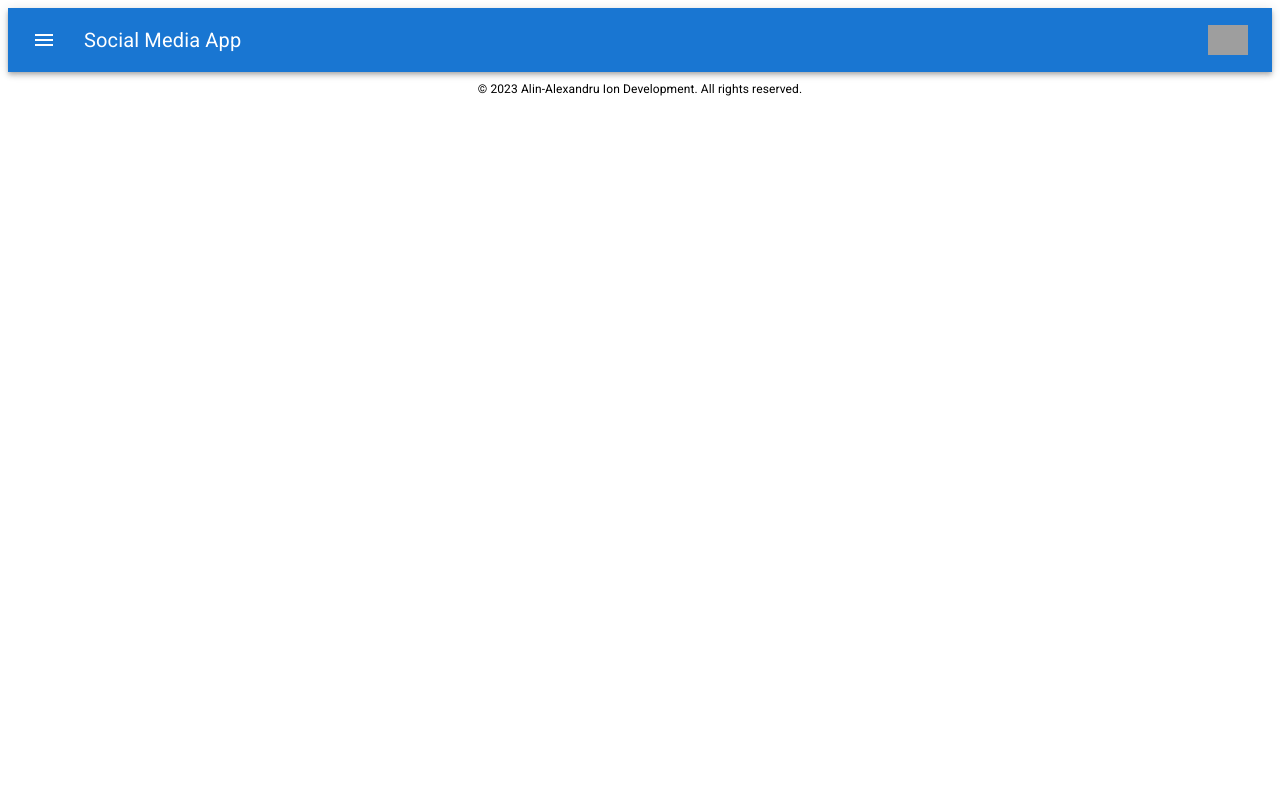
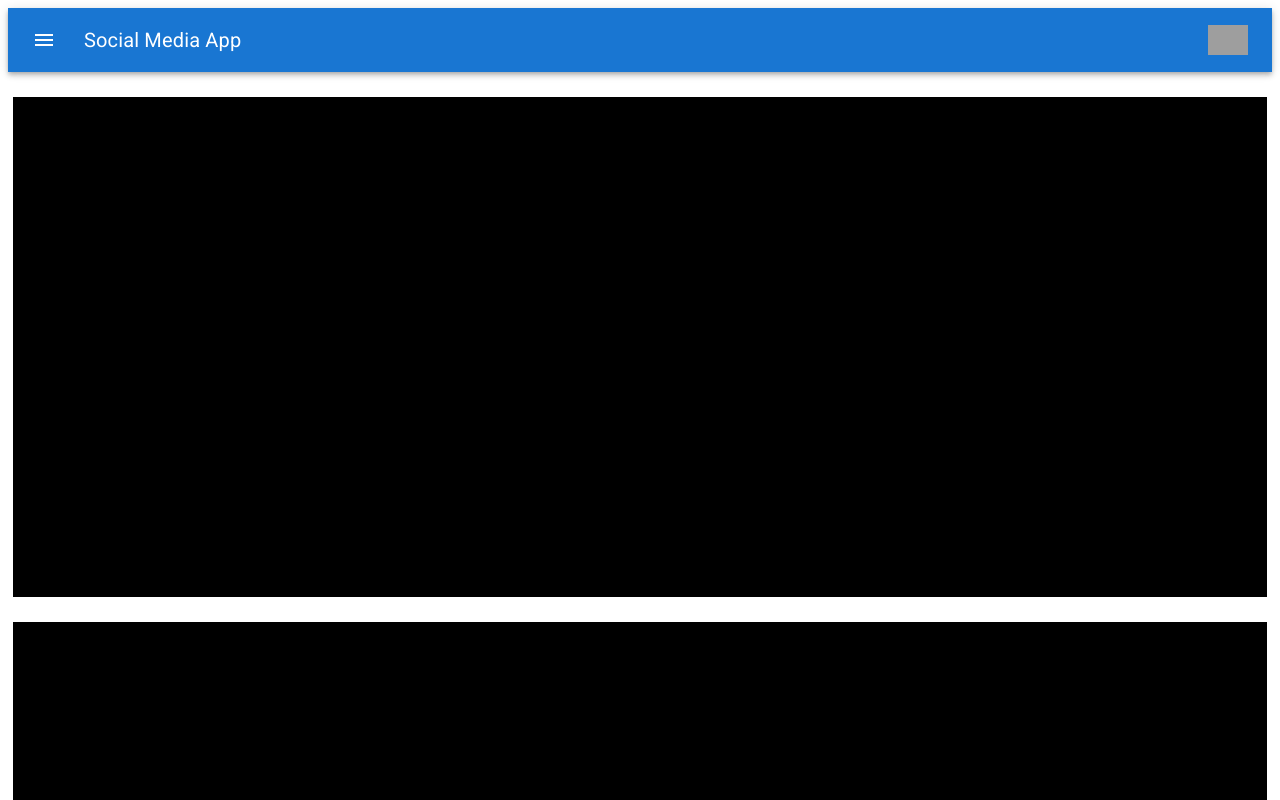
Before and after one commit to Alin-Alexandru-Ion/Social_Media_App, a React (Create React App) app: page /observer in a window 1280 px wide. Shown: the top 800 px of the page. Built offline with nearby package versions, Linux system fonts and the light colour scheme; grey boxes are pictures that could not be loaded.

Commit message:
Added simpleton login; Fixed infinite scrolling

```diff
--- a/src/App.tsx
+++ b/src/App.tsx
@@ -14,7 +14,7 @@ function App() {
   const [users, setUsers] = useState<User[]>([]);
 
   useEffect(() => {
-    axios.get<User[]>('http://127.0.0.1:3001/api/users')
+    axios.get<User[]>('http://localhost:3001/api/users')
       .then(response => setUsers(response.data))
       .catch(error => console.log(error));
   }, []);
--- a/src/index.tsx
+++ b/src/index.tsx
@@ -8,6 +8,7 @@ import LogIn from './pages/LogIn';
 import SignUp from './pages/SignUp';
 import Forgot from './pages/Forgot';
 import Form from './pages/Form';
+import Observer from './pages/Observer';
 import Footer from './Footer';
 import './index.css';
 
@@ -23,8 +24,9 @@ function Page() {
           <Route path="/log-in" element={<LogIn />} />
           <Route path="/sign-up" element={<SignUp />} />
           <Route path="/forgot" element={<Forgot />} />
-          <Route path="/allusers" element={<App />} />
+          <Route path="/all-users" element={<App />} />
           <Route path="/form" element={<Form />} />
+          <Route path="/observer" element={<Observer />} />
         </Routes >
       </Router >
       <Footer />
--- a/src/pages/Form.tsx
+++ b/src/pages/Form.tsx
@@ -1,4 +1,5 @@
 import React, { useEffect, useState } from 'react'
+import { useNavigate } from "react-router-dom";
 import { Button, Container, Stack, TextField } from '@mui/material';
 import { ThemeProvider } from '@mui/material/styles';
 
@@ -20,6 +21,7 @@ function LogIn() {
   const [users, setUsers] = useState<User[]>([]);
   const [userText, setUserText] = useState('');
   const [passText, setPassText] = useState('');
+  const navigate = useNavigate();
 
 
   //Handle TextField Values At Use
@@ -33,11 +35,10 @@ function LogIn() {
 
   //Get Users Data
   useEffect(() => {
-    axios.get<User[]>('http://127.0.0.1:3001/api/users')
+    axios.get<User[]>('http://localhost:3001/api/users')
       .then(response => setUsers(response.data))
       .catch(error => console.log(error));
   }, []);
-
 
   //Modify Submit Functionality
   const handleSubmit = (event: React.FormEvent) => {
@@ -46,15 +47,14 @@ function LogIn() {
     const userDB = users.map(user => user.username);
     const passDB = users.map(user => user.password);
 
-
     //Dummy Login Check
-    if (userText == userDB.toString() && passText == passDB.toString())
+    if (userText === userDB.toString() && passText === passDB.toString())
     {
-      console.log('Success');
+      navigate('/observer')
     }
     else
     {
-      console.log('Fail');
+      navigate('/forgot')
     }
   };
 
--- /dev/null
+++ b/src/pages/Observer.tsx
@@ -0,0 +1,96 @@
+import React, { useEffect, useState } from 'react';
+
+const ScrollHandler: React.FC = () => {
+  const [placeholders, setPlaceholders] = useState<JSX.Element[]>([]);
+
+  useEffect(() => {
+    // Add initial set of 10 div elements
+    const initialPlaceholders = Array.from({ length: 10 }, (_, index) => (
+      <div
+        key={index}
+        style={{
+          backgroundColor: '#000000',
+          height: '500px',
+          marginLeft: '5px',
+          marginRight: '5px',
+          marginTop: '25px',
+          marginBottom: '5px',
+        }}
+      />
+    ));
+    setPlaceholders(initialPlaceholders);
+
+    // Scroll event handler
+    const handleScroll = () => {
+      const windowHeight = window.innerHeight;
+      const documentHeight = document.documentElement.scrollHeight;
+      const scrollTop = window.scrollY || document.documentElement.scrollTop;
+
+      if (scrollTop + windowHeight >= documentHeight - 20) {
+        // Perform actions when scrolling near the bottom of the page
+        const newPlaceholder = (
+          <div
+            key={placeholders.length}
+            style={{
+              backgroundColor: '#000000',
+              height: '500px',
+              marginLeft: '5px',
+              marginRight: '5px',
+              marginTop: '25px',
+              marginBottom: '5px',
+            }}
+          />
+        );
+        setPlaceholders((prevPlaceholders) => [...prevPlaceholders, newPlaceholder]);
+      }
+    };
+
+    // Touch event handlers
+    const handleTouchStart = (event: TouchEvent) => {
+      if (event.touches.length === 1) {
+        const touchStartY = event.touches[0].clientY;
+        const handleTouchMove = (event: TouchEvent) => {
+          const touchCurrentY = event.touches[0].clientY;
+          const touchDeltaY = touchCurrentY - touchStartY;
+          if (touchDeltaY > 0) {
+            // Perform actions when dragging down near the bottom of the screen
+            const newPlaceholder = (
+              <div
+                key={placeholders.length}
+                style={{
+                  backgroundColor: '#000000',
+                  height: '500px',
+                  marginLeft: '5px',
+                  marginRight: '5px',
+                  marginTop: '25px',
+                  marginBottom: '5px',
+                }}
+              />
+            );
+            setPlaceholders((prevPlaceholders) => [...prevPlaceholders, newPlaceholder]);
+          }
+        };
+        const handleTouchEnd = () => {
+          document.removeEventListener('touchmove', handleTouchMove);
+          document.removeEventListener('touchend', handleTouchEnd);
+        };
+        document.addEventListener('touchmove', handleTouchMove);
+        document.addEventListener('touchend', handleTouchEnd);
+      }
+    };
+
+    // Add event listeners
+    window.addEventListener('scroll', handleScroll);
+    document.addEventListener('touchstart', handleTouchStart);
+
+    // Clean up event listeners
+    return () => {
+      window.removeEventListener('scroll', handleScroll);
+      document.removeEventListener('touchstart', handleTouchStart);
+    };
+  }, []); // Empty dependency array to run the effect only once
+
+  return <div>{placeholders}</div>;
+};
+
+export default ScrollHandler;
```
